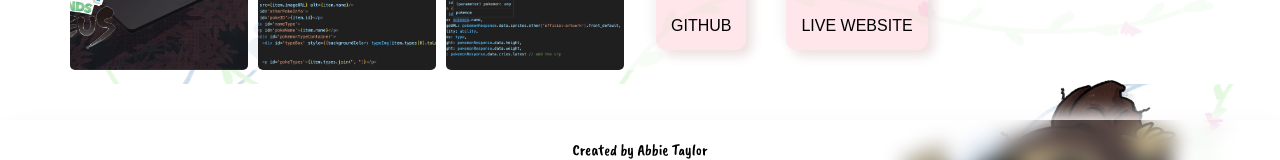
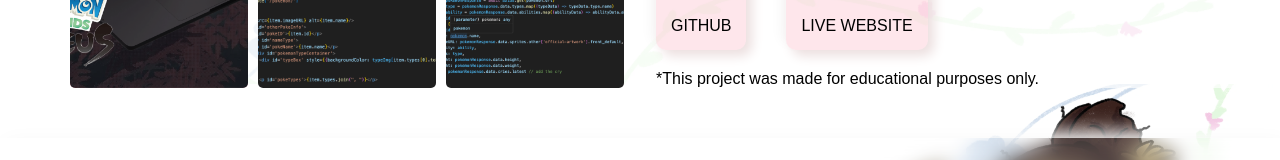
Before and after one commit to artcreatezart/MyPortfolio, a React (Vite) app: page /#/project/1 in a window 1280 px wide. Shown: the part 940-1100 px from the top of the page. Built offline with nearby package versions, Linux system fonts and the light colour scheme; no server answers; a web font is replaced by a local one.

Commit message:
added comment projects made for educational purposes only

```diff
--- a/src/components/pages/singleProject/SingleProject.jsx
+++ b/src/components/pages/singleProject/SingleProject.jsx
@@ -82,6 +82,7 @@ const SingleProject = () => {
                   <p>Live Website</p>
                 </a>
           </div>
+          <p>*This project was made for educational purposes only.</p>
           <div className='single-project-character-img-container'/>
         </div>
 
```
